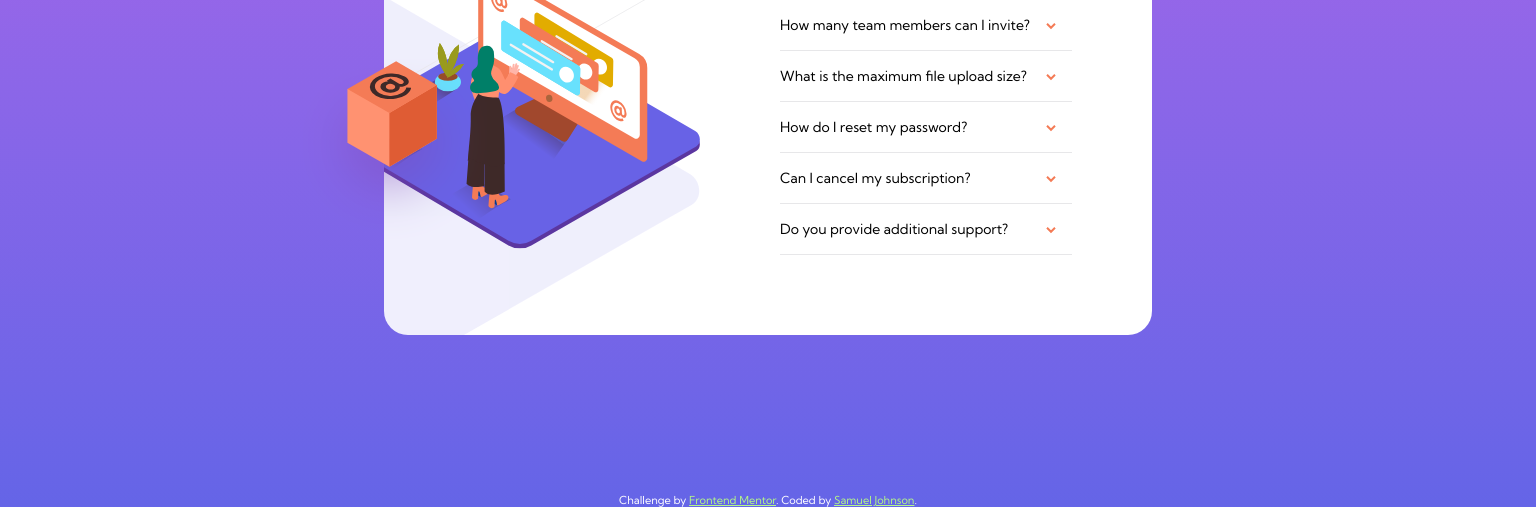
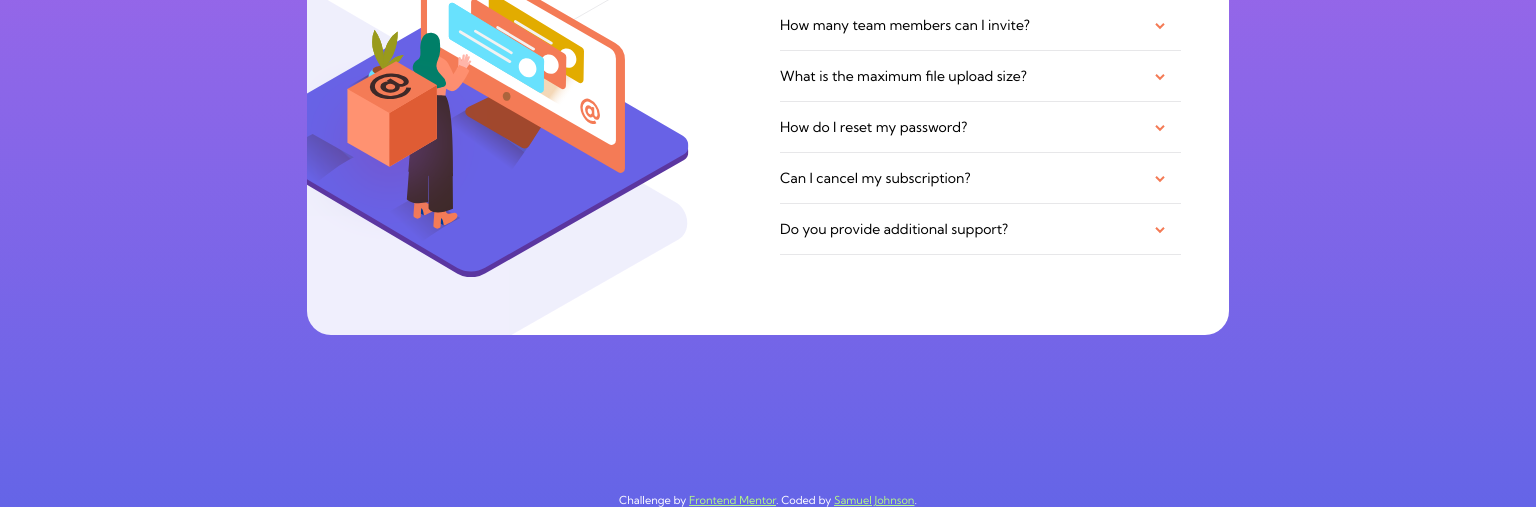
Before and after one commit to JohnsonSamuel324/FAQ-Accordion-Card, a plain HTML site: page index.html in a window 1536 px wide. Shown: the part 293-800 px from the top of the page. Drawn offline with Linux system fonts and the light colour scheme.

Commit message:
Fixed spacing bug

```diff
--- a/styles.css
+++ b/styles.css
@@ -198,17 +198,17 @@ hr {
     }
     .accordion .container {
         margin: 0;
-        margin-right: 6rem;
+        margin-right: 4rem;
     }
     hr {
         margin: 1rem 0;
-        margin-right: 5rem;
+        margin-right: 3rem;
     }
 }
 
 @media (min-width: 1440px) {
     .faq-card {
-        width: 50%;
+        width: 60%;
     }
     /* #card-img-main-d {
         left: 30%;
```
